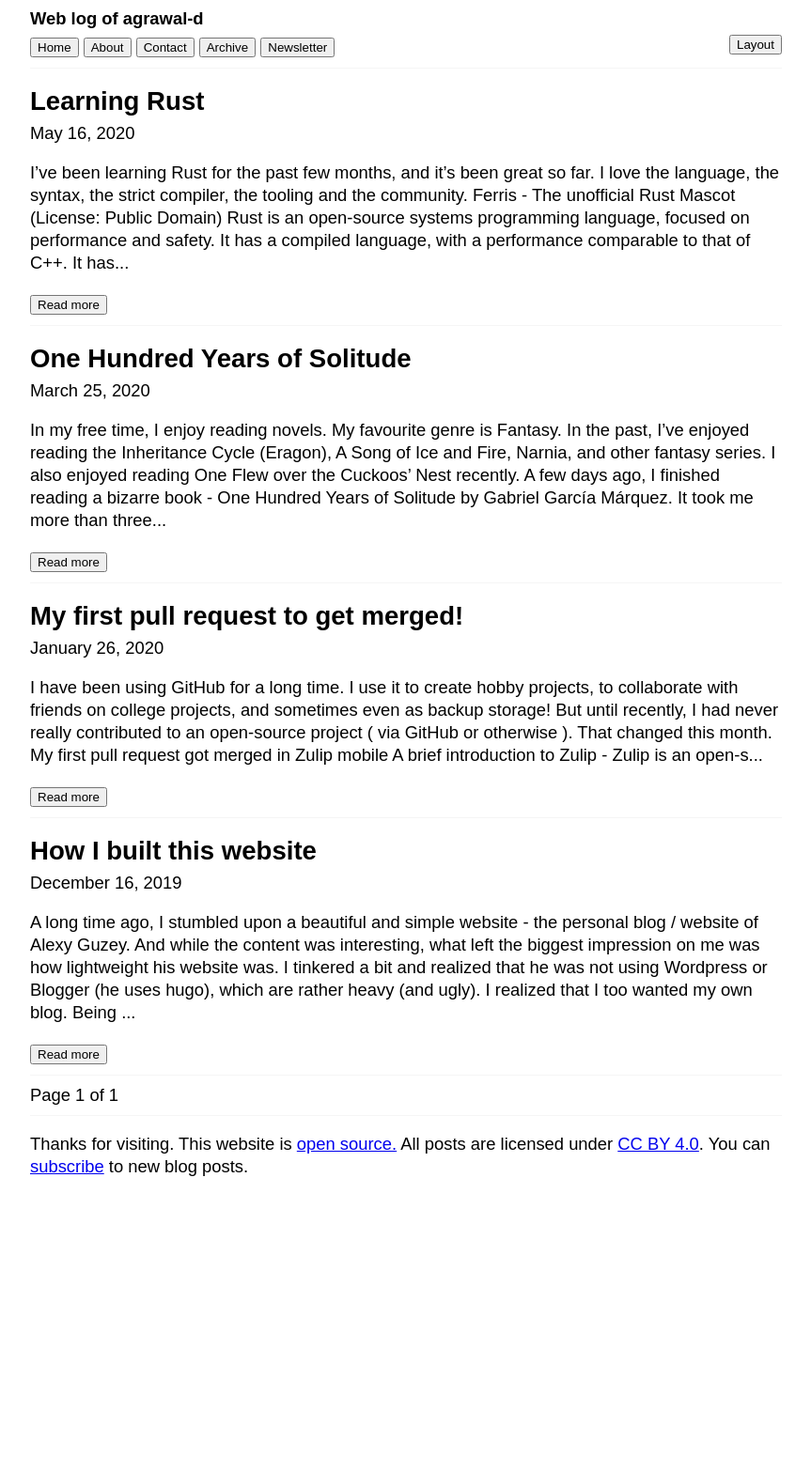
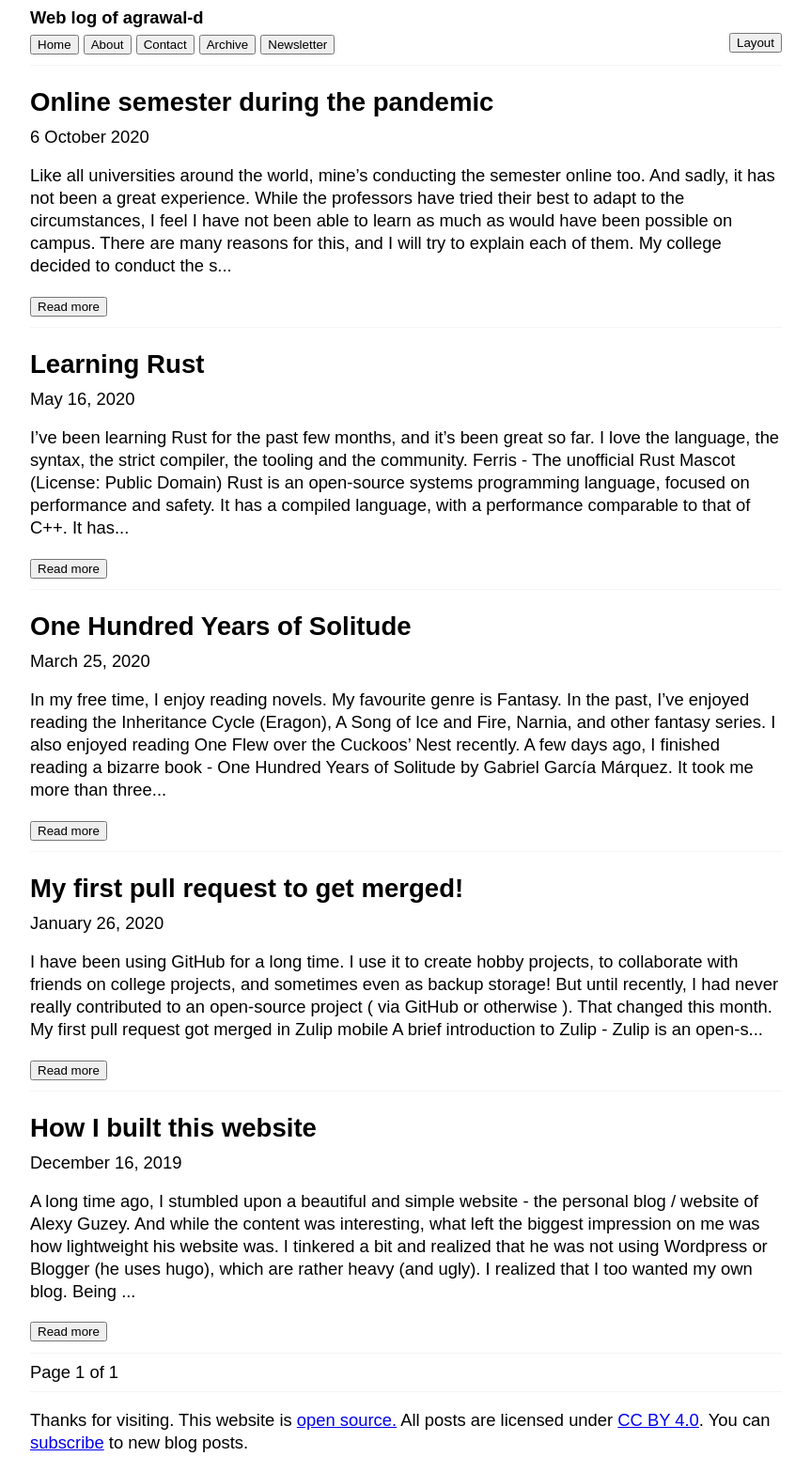
Before and after one commit to agrawal-d/agrawal-d.github.io, a Jekyll site: the page built from index.html, in a window 1280 px wide. Shown: the whole page at 94% size, without its empty margins (208-1071 px from the left). Built offline with Jekyll 4.4.1, drawn with Linux system fonts in a browser that asks for light colours; the list of posts is cut into pages by our own code; before the commit the page ends 1273 px from its top, so only the background shows below that; some of the changed lines change nothing that is shown.

Commit message:
Create college life during the pandemic post

```diff
--- /dev/null
+++ b/_posts/2020-10-06-college-during-the-pandemic.md
@@ -0,0 +1,64 @@
+---
+layout: post
+title: "Online semester during the pandemic"
+postdate: "6 October 2020"
+---
+
+Like all universities around the world, mine's conducting the semester online too. And sadly, it has not been a great experience. While the professors have tried their best to adapt to the circumstances, I feel I have not been able to learn as much as would have been
+possible on campus. There are many reasons for this, and I will try to explain each of them.
+
+My college decided to conduct the semester entirely online - including all classes, labs and examinations. Classes are conducted
+via Google Meet, and course content is hosted on a Moodle CMS server. Tests are conducted on it too, but that was a disaster, as I
+will explain soon. While I have been lucky as a Computer Science student because CS labs can be conducted online with ease, I am
+concerned about my friends from other disciplines - such as Chemical Engineering or Electrical Engineering, because their labs
+can not be conducted online.
+
+![Pandemic Illustration]({{site.url}}/img/pandemic.png)
+
+I appreciate the efforts of my teachers in doing their best to teach us in this unprecedented situation, and this blog post in
+no way undermines their teaching skills. I merely highlight how things are not perfect and can perhaps be improved.
+
+## Online lectures
+
+As I mentioned earlier, lectures are conducted via Google Meet. While it is a decent platform, I was initially very disappointed in the
+way college faculty had been using the platform. Firstly, most teachers read off from pre-prepared slides and for an
+hour. Students are expected to remain "muted" and only interact with the teacher via chats. Some teachers instead assign a "representative" who speaks for everyone else. This blew my mind because others were utterly dependent on this representative to
+be able to convey their doubts to the teacher. Also, we are expected to write our doubts on chat, and the representative would then
+read our question to the instructor, who would then answer it. Further irritation comes from the fact that teachers usually teach with
+Microsoft PowerPoint in editing mode. More than 50% of the screen is filled with cluttered UI and useless tabs and ribbons. Using the
+full-screen mode would be much better and reduce cognitive load.
+
+However, things have been improving a lot. Many teachers have been using touch-tablets/ other devices to teach interactively on
+whiteboard apps instead of relying solely on slide decks, and the lectures have been made more interactive. This has been a significant
+improvement!
+
+## Tests and Evaluations
+
+Before going into detail on how tests are conducted, I would like to vent my frustration on the number of evaluative components for
+each course. Most courses have at least 6 evaluative components, including quizzes, tests, assignments and a comprehensive examination.
+This has been overwhelming for most students when the increased screen time has already been placing a lot of strain on us.
+
+Coming back to tests and evaluations - they were initially conducted on a self-hosted Moodle CMS server, but that turned out to be
+a disaster. When hundreds of students tried to take a test on the single Moodle instance, the server was unable to cope up with the load
+and kept crashing. This was terrifying for most students as we were concerned about our responses having been saved when the server
+crashed. Now, tests are conducted via Google Classroom using forms. This has turned out to be much more reliable, although it's still
+not a perfect solution, as it is straightforward to press the back button and lose all your progress accidentally - there is no autosave /
+auto-submit feature in Google Forms.
+
+## Campus Life
+
+I sorely miss being on campus with my friends. A campus environment is very conducive to discussions and innovation. Being cramped up
+in front of a laptop all day attending virtual lectures alone is no fun at all. Neither are group projects and other virtual activities.
+I hope that this pandemic resolves soon so that I can go back to college. Chilling out and having fun with my friends was
+the most significant part of my college life and staying at home all day during the pandemic sucks!
+
+## Summer Internships
+
+As a 3rd year undergraduate student, I was anxious about not being able to grab a summer internship due to a recruitment pause
+because of the COVID-19 pandemic. However, all the students were fortunate as the internship drive was not affected, and several
+companies participated in the internship drive, and I managed to bag a fantastic internship. It was still a very stressful period for me
+as I had to prepare for these internships while keeping up with the increased evaluations.
+
+## Conclusion
+
+The pandemic has been no fun for anyone - be it students, workers or families. I hope that this situation goes back to normal soon and we can all go back to our everyday lives.
--- a/assets/css/site.css
+++ b/assets/css/site.css
@@ -2,6 +2,9 @@
   width: 800px;
   margin: 0 auto;
   max-width: 100%;
+}
+
+.content p {
   line-height: 1.5rem;
 }
 
```
Also changed, not shown: img/pandemic.png (added).
